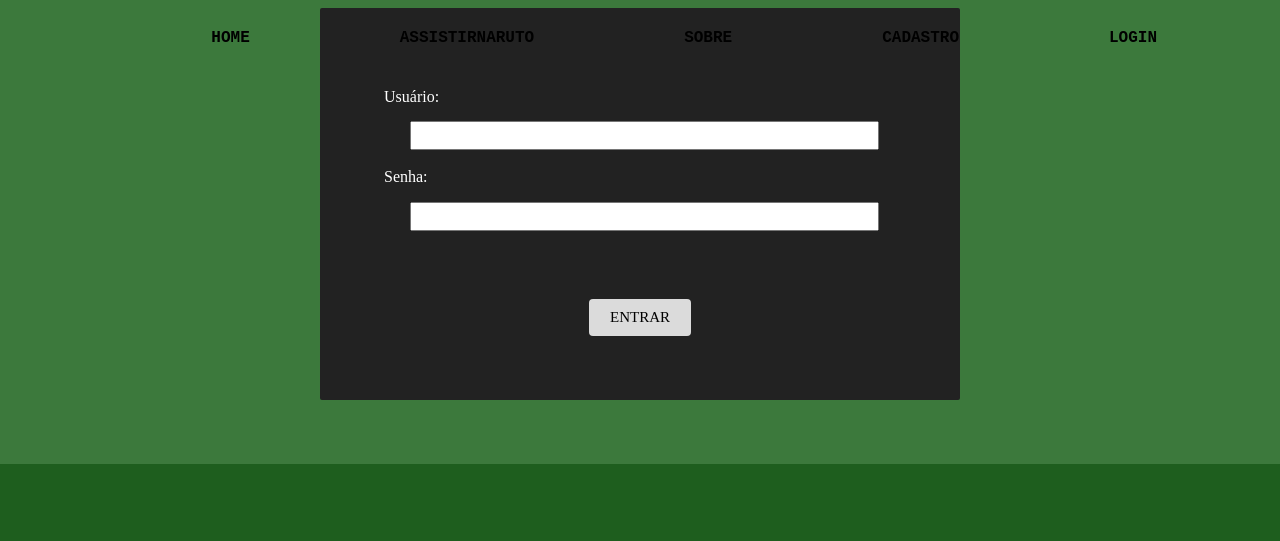
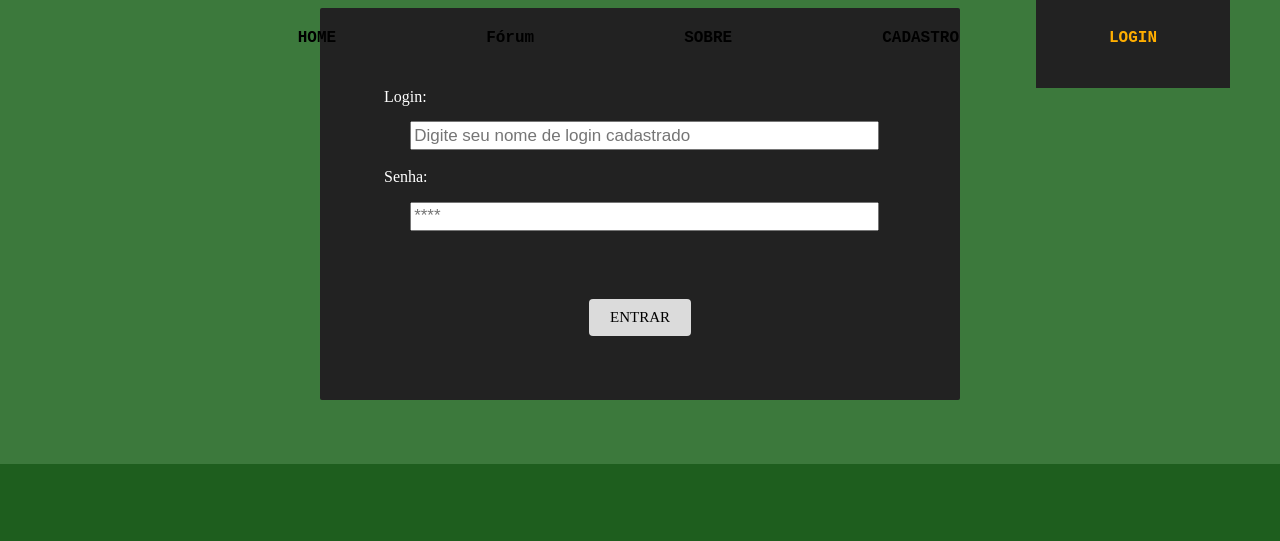
Before and after one commit to EnanHenrique/NEVER-GIVE-UP, a website: page Algoritmos/site-never-give-up com api-Miniguit/API-projeto-site/public/login.html in a window 1280 px wide. Shown: the part 336-877 px from the top of the page. Drawn offline with Linux system fonts and the light colour scheme; files whose address does not match are found by name.

Commit message:
reparando sintaxes do site

```diff
--- a/Algoritmos/site-never-give-up com api-Miniguit/API-projeto-site/public/login.html
+++ b/Algoritmos/site-never-give-up com api-Miniguit/API-projeto-site/public/login.html
@@ -14,20 +14,20 @@
             <img src="img/LOGO.png" alt="Logo da Never Give Up">
             <ul>
                 <li> <a href="index.html">HOME</a> </li>
-                <li> <a target="_blank" href="https://betteranime.net/anime/dublado/naruto-dublado#!">ASSISTIRNARUTO</a> </li>
-                <li> <a href="">SOBRE</a> </li>
+                <li> <a href="">Fórum</a> </li>
+                <li> <a href="sobre.html">SOBRE</a> </li>
                 <li> <a href="cadastro.html">CADASTRO</a> </li>
-                <li> <a href="login.html">LOGIN</a> </li>
+                <li class="current_page"> <a href="login.html">LOGIN</a> </li>
             </ul>
         </div>
     </div>
 
                 <form class="formulario_login" id="form_login" method="post" onsubmit="return entrar()">
-                    Usuário:
-                    <input type="text" class="input-padrao" name="login">
+                    Login:
+                    <input placeholder="Digite seu nome de login cadastrado" autocomplete="off" type="text" class="input-padrao" name="login">
                     <br>
                     Senha:
-                    <input type="password" class="input-padrao" name="senha">
+                    <input placeholder="****" type="password" class="input-padrao" name="senha">
                     <br>
                     <button id="btn_entrar" class="botao_login">Entrar</button>
                 </form>
```
Also changed, not shown: Algoritmos/site-never-give-up com api-Miniguit/API-projeto-site/public/cadastro.html (+1 -1 lines), Algoritmos/site-never-give-up com api-Miniguit/API-projeto-site/public/backend.js (renamed from Algoritmos/site-never-give-up com api-Miniguit/Site never-give-up/backend.js).
